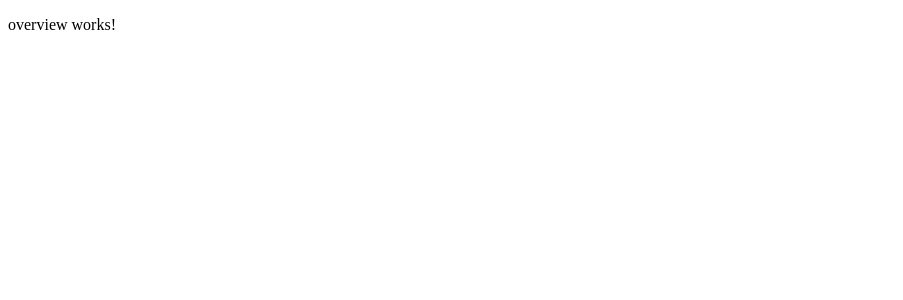
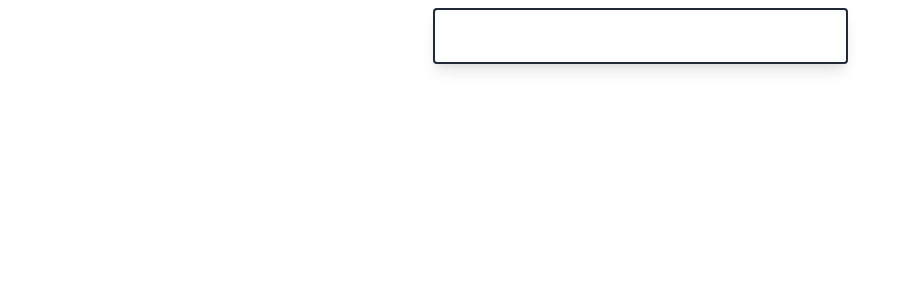
Before and after one commit to smnhgn/github-tracker, an Angular app: page /overview in a window 1280 px wide. Shown: the top 300 px of the page, without its empty margins (0-903 px from the left). Built offline with nearby package versions, Linux system fonts and the light colour scheme.

Commit message:
added search bar

```diff
--- a/src/app/app.module.ts
+++ b/src/app/app.module.ts
@@ -4,11 +4,13 @@ import { NgModule } from '@angular/core';
 import { AppRoutingModule } from './app-routing.module';
 import { AppComponent } from './app.component';
 import { OverviewComponent } from './overview/overview.component';
+import { SearchBarComponent } from './overview/search-bar/search-bar.component';
 
 @NgModule({
   declarations: [
     AppComponent,
-    OverviewComponent
+    OverviewComponent,
+    SearchBarComponent
   ],
   imports: [
     BrowserModule,
--- a/src/app/overview/overview.component.html
+++ b/src/app/overview/overview.component.html
@@ -1 +1 @@
-<p>overview works!</p>
+<app-search-bar (textChange)="search($event)"></app-search-bar>
--- a/src/app/overview/overview.component.ts
+++ b/src/app/overview/overview.component.ts
@@ -2,13 +2,14 @@ import { Component, OnInit } from '@angular/core';
 
 @Component({
   templateUrl: './overview.component.html',
-  styleUrls: ['./overview.component.scss']
+  styleUrls: ['./overview.component.scss'],
 })
 export class OverviewComponent implements OnInit {
+  constructor() {}
 
-  constructor() { }
+  ngOnInit(): void {}
 
-  ngOnInit(): void {
+  search(text: string) {
+    console.log(text);
   }
-
 }
--- /dev/null
+++ b/src/app/overview/search-bar/search-bar.component.html
@@ -0,0 +1,7 @@
+<div class="flex justify-center p-2">
+  <input
+    type="text"
+    class="text-gray-800 px-4 py-2 outline-none text-3xl rounded shadow-lg border-solid border-2 border-gray-800"
+    (input)="change($event.target.value)"
+  />
+</div>
--- /dev/null
+++ b/src/app/overview/search-bar/search-bar.component.ts
@@ -0,0 +1,20 @@
+import {
+  Component,
+  ChangeDetectionStrategy,
+  Output,
+  EventEmitter,
+} from '@angular/core';
+
+@Component({
+  selector: 'app-search-bar',
+  templateUrl: './search-bar.component.html',
+  styleUrls: ['./search-bar.component.scss'],
+  changeDetection: ChangeDetectionStrategy.OnPush,
+})
+export class SearchBarComponent {
+  @Output() textChange = new EventEmitter<string>();
+
+  change(text: string) {
+    this.textChange.emit(text);
+  }
+}
--- a/src/index.html
+++ b/src/index.html
@@ -7,7 +7,11 @@
     <meta name="viewport" content="width=device-width, initial-scale=1" />
     <link rel="icon" type="image/x-icon" href="favicon.ico" />
     <link
-      href="https://fonts.googleapis.com/css2?family=Open+Sans:wght@300&display=swap"
+      href="https://fonts.googleapis.com/css2?family=Open+Sans:wght@300;400&display=swap"
+      rel="stylesheet"
+    />
+    <link
+      href="https://unpkg.com/tailwindcss@^1.0/dist/tailwind.min.css"
       rel="stylesheet"
     />
   </head>
--- a/src/styles.scss
+++ b/src/styles.scss
@@ -1 +1,6 @@
 /* You can add global styles to this file, and also import other style files */
+
+body {
+  margin: 0;
+  font-family: "Open Sans", sans-serif;
+}
```
Also changed, not shown: src/app/overview/search-bar/search-bar.component.scss (added).
